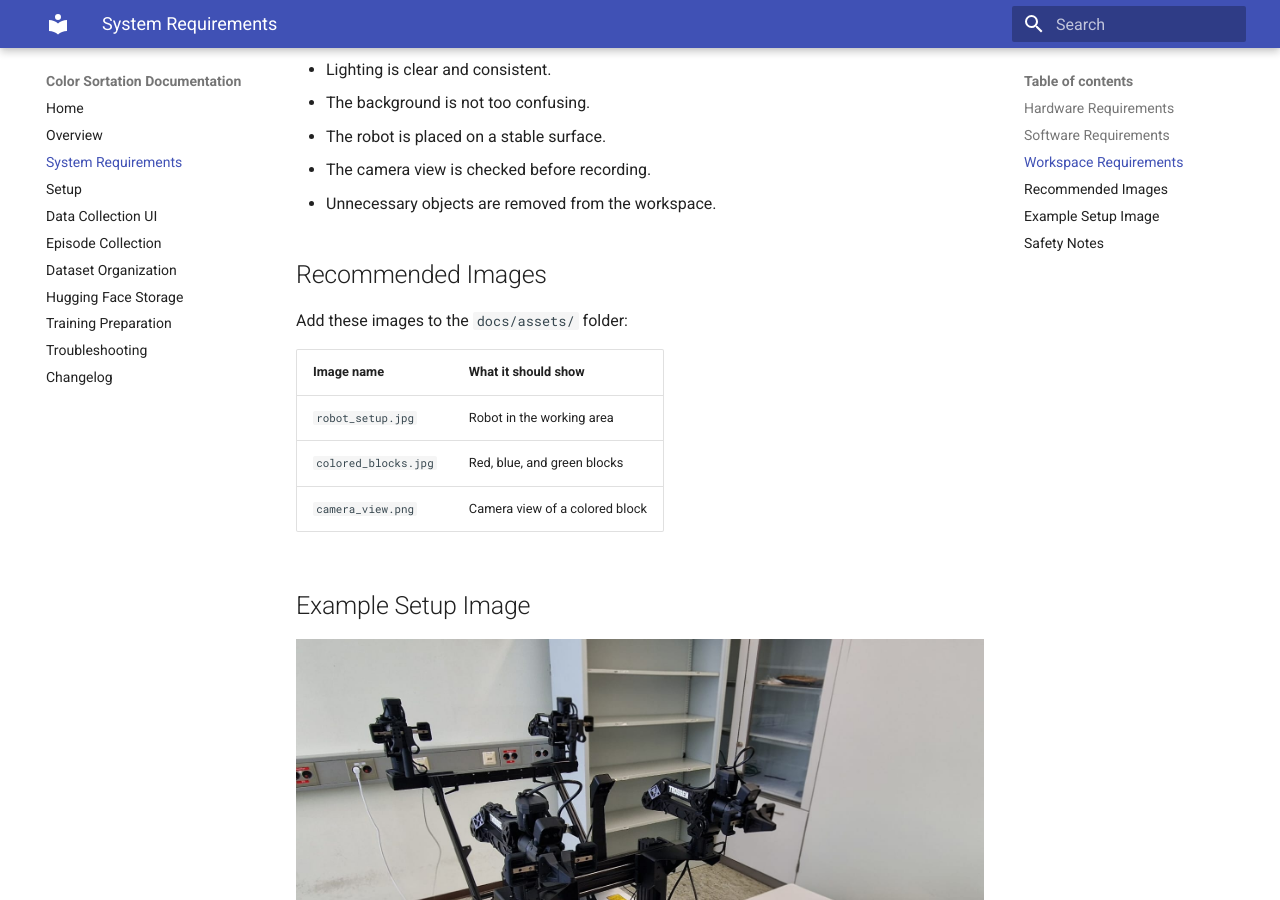
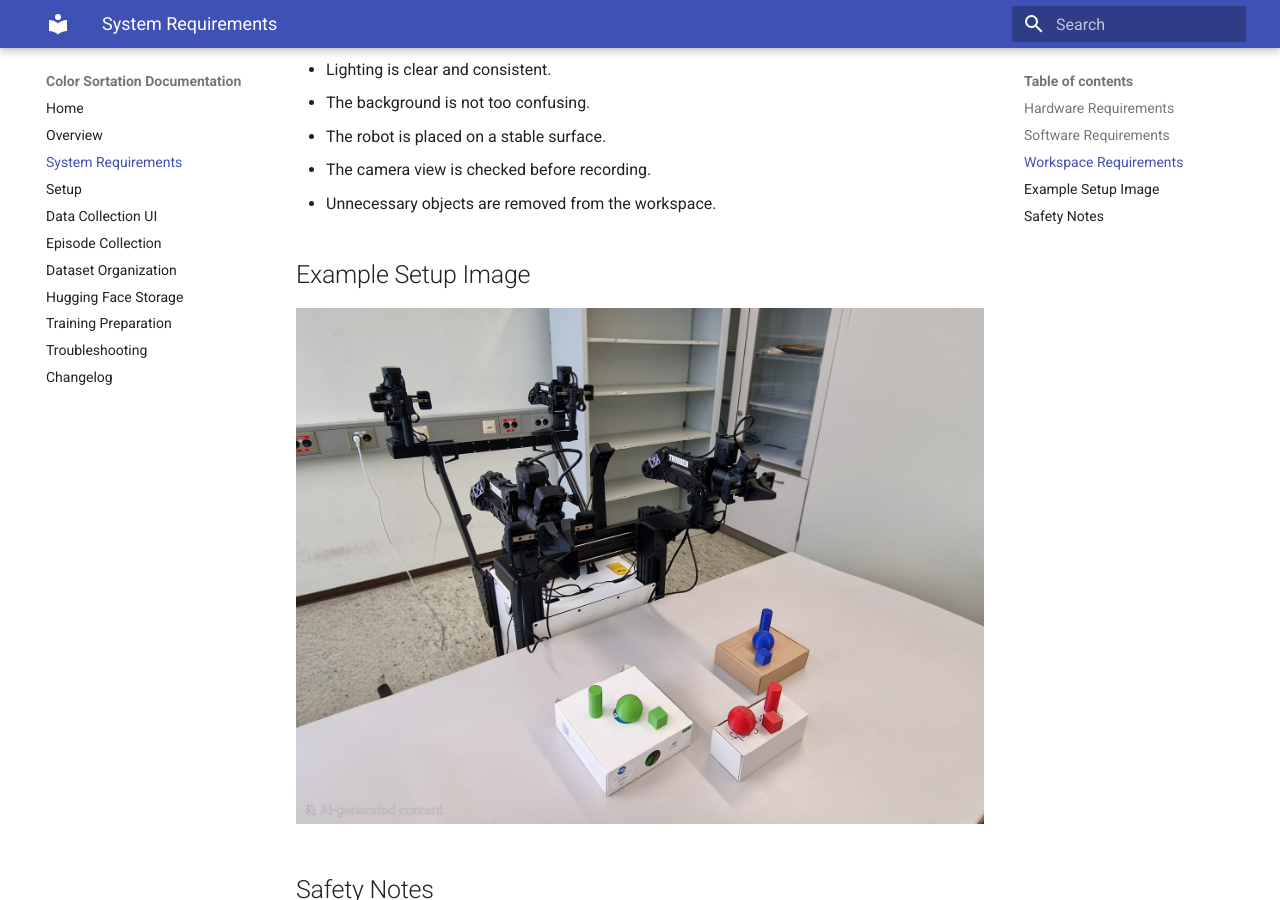
Before and after one commit to WaleedTahir102/Color-Sortation, an MkDocs documentation site: the page built from docs/02_system_requirements.md, in a window 1280 px wide and 900 px high, scrolled down 1135 px. Built offline with MkDocs 1.6.1 and Material for MkDocs 9.7.7, drawn with Linux system fonts in a browser that asks for light colours.

```diff
--- a/docs/02_system_requirements.md
+++ b/docs/02_system_requirements.md
@@ -40,16 +40,6 @@
 - The camera view is checked before recording.
 - Unnecessary objects are removed from the workspace.
 
-## Recommended Images
-
-Add these images to the `docs/assets/` folder:
-
-| Image name | What it should show |
-|---|---|
-| `robot_setup.jpg` | Robot in the working area |
-| `colored_blocks.jpg` | Red, blue, and green blocks |
-| `camera_view.png` | Camera view of a colored block |
-
 ## Example Setup Image
 
 ![Robot Setup](assets/robot_setup.jpeg)
```
